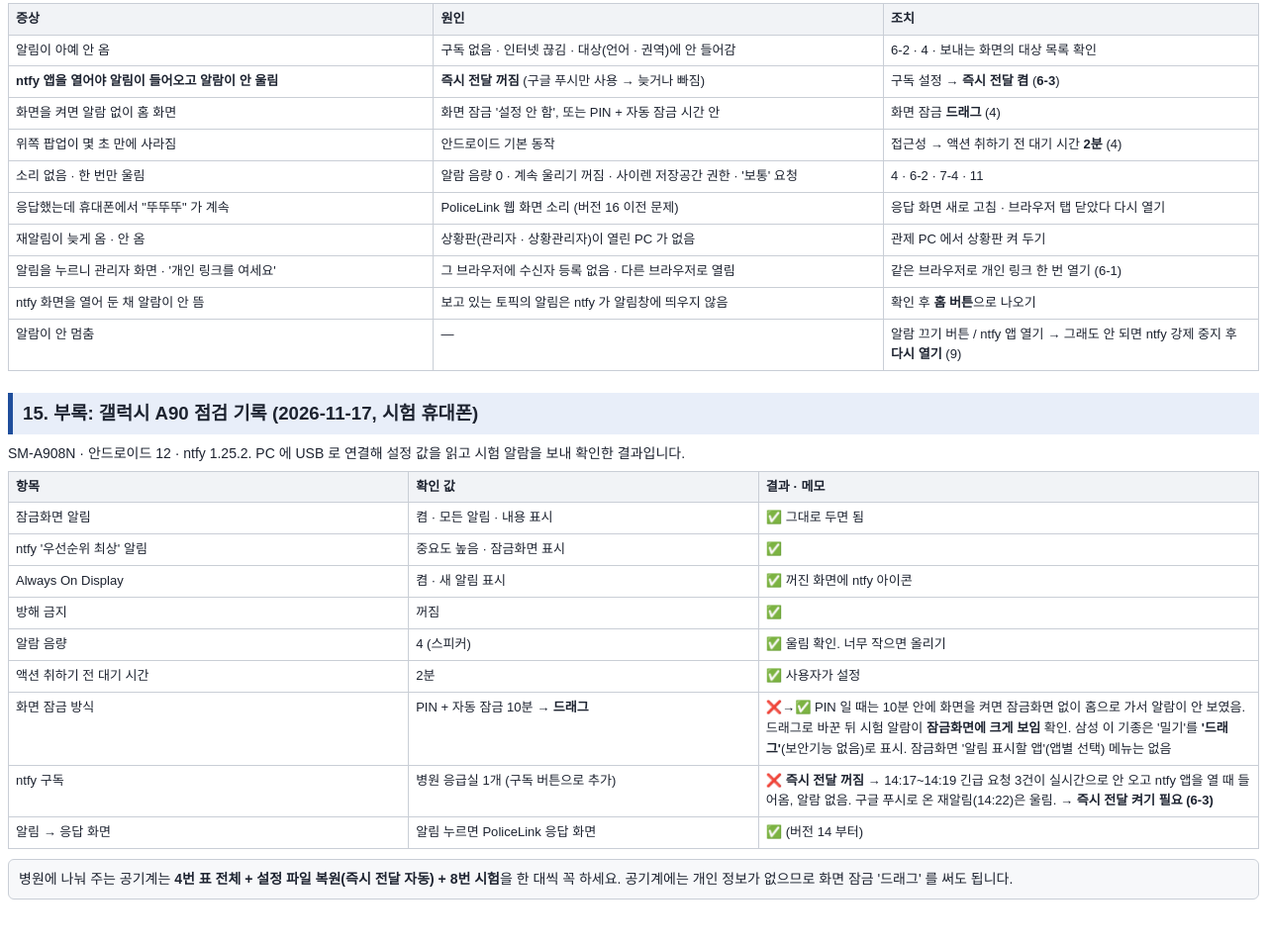
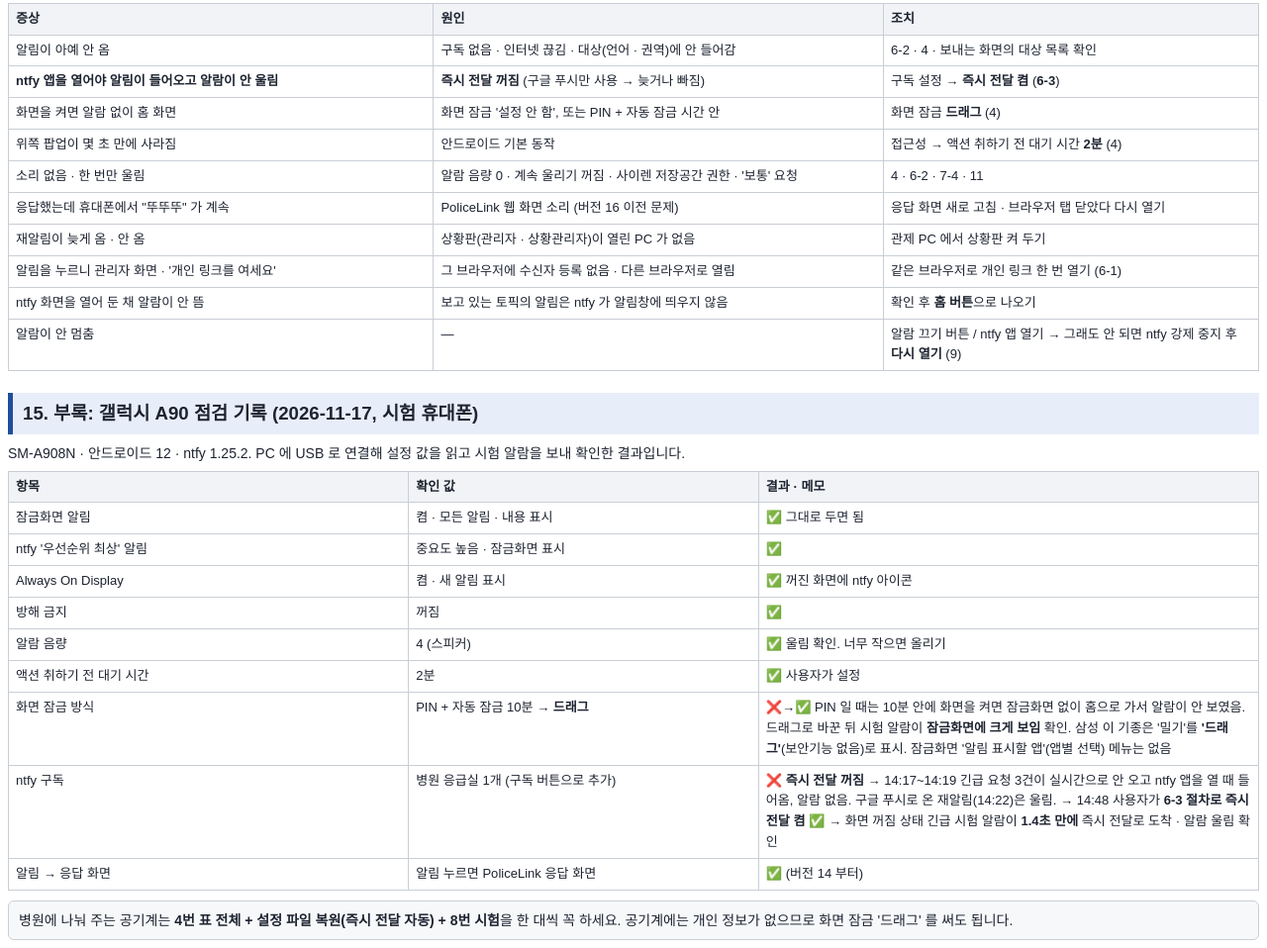
Before and after one commit to bandit1397/PoliceLink-Integrated-Emergency-Support-Platform-for-Police, a plain HTML site: page docs/phone-setup/pdf-source.html in a window 1280 px wide. Shown: the part 6356-7314 px from the top of the page at 99% size. Before the commit the page ends 7273 px from the top, so only its background shows below. Drawn offline with Linux system fonts and the light colour scheme.

Commit message:
A90 즉시 전달 켬 · 화면 꺼짐 긴급 알람 1.4초 확인 (설정 PDF 부록 · CLAUDE.md)
Co-Authored-By: Claude Opus 5.5 <noreply@anthropic.com>

```diff
--- a/docs/phone-setup/pdf-source.html
+++ b/docs/phone-setup/pdf-source.html
@@ -335,7 +335,8 @@
   <tr><td>화면 잠금 방식</td><td>PIN + 자동 잠금 10분 → <b>드래그</b></td><td>❌→✅ PIN 일 때는 10분 안에 화면을 켜면 잠금화면 없이 홈으로 가서 알람이 안 보였음. 드래그로 바꾼 뒤 시험 알람이 <b>잠금화면에 크게 보임</b> 확인.
     삼성 이 기종은 '밀기'를 <b>'드래그'</b>(보안기능 없음)로 표시. 잠금화면 '알림 표시할 앱'(앱별 선택) 메뉴는 없음</td></tr>
   <tr><td>ntfy 구독</td><td>병원 응급실 1개 (구독 버튼으로 추가)</td><td>❌ <b>즉시 전달 꺼짐</b> → 14:17~14:19 긴급 요청 3건이 실시간으로 안 오고 ntfy 앱을 열 때 들어옴, 알람 없음.
-    구글 푸시로 온 재알림(14:22)은 울림. → <b>즉시 전달 켜기 필요 (6-3)</b></td></tr>
+    구글 푸시로 온 재알림(14:22)은 울림. → 14:48 사용자가 <b>6-3 절차로 즉시 전달 켬</b> ✅
+    → 화면 꺼짐 상태 긴급 시험 알람이 <b>1.4초 만에</b> 즉시 전달로 도착 · 알람 울림 확인</td></tr>
   <tr><td>알림 → 응답 화면</td><td>알림 누르면 PoliceLink 응답 화면</td><td>✅ (버전 14 부터)</td></tr>
 </table>
 <div class="note">병원에 나눠 주는 공기계는 <b>4번 표 전체 + 설정 파일 복원(즉시 전달 자동) + 8번 시험</b>을 한 대씩 꼭 하세요.
```
Also changed, not shown: 2 other files.
